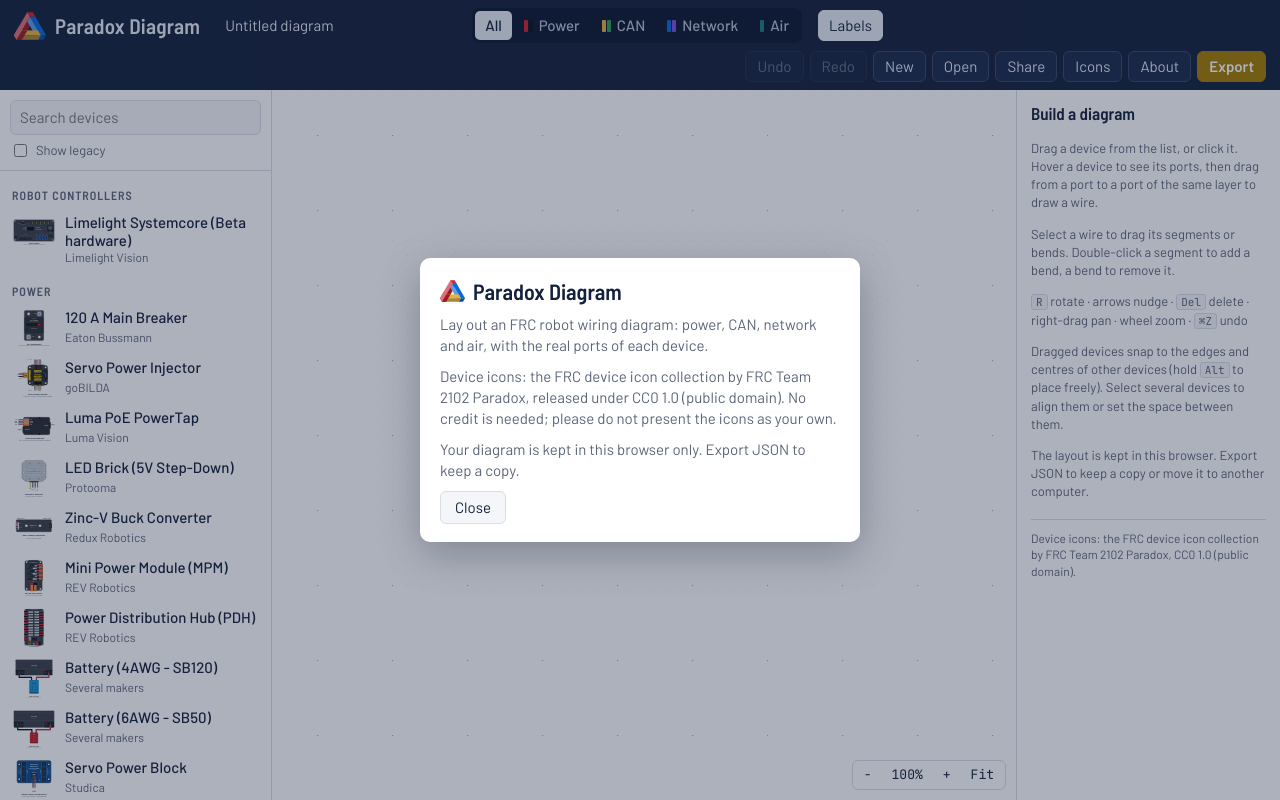
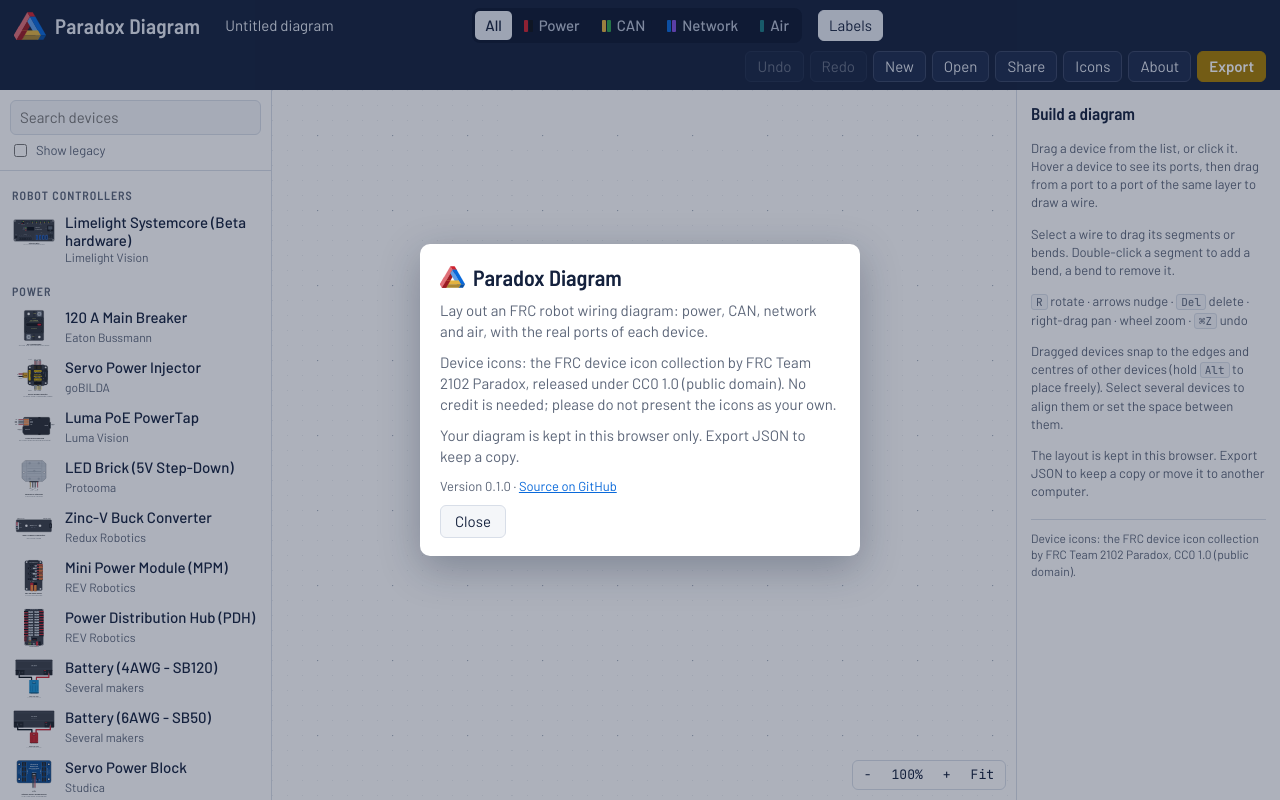
Before and after one commit to Paradox2102/ParadoxDiagram, a React (Vite) app: page / in a window 1280 px wide. Both pictures are taken after a click on the button "About". Built offline with nearby package versions, Linux system fonts and the light colour scheme.

Commit message:
ci: check workflow on pushes and pull requests; deploy to Railway only when a release is published (tag must match package.json); the About box shows the version

```diff
--- /dev/null
+++ b/src/env.d.ts
@@ -0,0 +1,2 @@
+// Set by vite.config.ts from package.json.
+declare const __APP_VERSION__: string;
--- a/src/ui/Header.tsx
+++ b/src/ui/Header.tsx
@@ -192,6 +192,10 @@
               No credit is needed; please do not present the icons as your own.
             </p>
             <p>Your diagram is kept in this browser only. Export JSON to keep a copy.</p>
+            <p className="about-version">
+              Version {__APP_VERSION__} ·{' '}
+              <a href="https://github.com/Paradox2102/ParadoxDiagram" target="_blank" rel="noreferrer">Source on GitHub</a>
+            </p>
             <button type="button" onClick={() => setAbout(false)} autoFocus>Close</button>
           </div>
         </div>
--- a/src/ui/styles.css
+++ b/src/ui/styles.css
@@ -256,3 +256,5 @@
 .icon-viewer-close { border: 1px solid var(--line); background: var(--bg); border-radius: var(--radius); padding: 4px 12px; cursor: pointer; }
 .icon-viewer-tile { display: grid; place-items: center; padding: 24px; min-height: 0; overflow: auto; background: #ffffff; }
 .icon-viewer-tile img { display: block; width: 100%; height: 66vh; object-fit: contain; }
+.about-version { color: var(--muted); font-size: 13px; }
+.about-version a { color: var(--select); }
--- a/vite.config.ts
+++ b/vite.config.ts
@@ -1,9 +1,11 @@
 /// <reference types="vitest/config" />
 import { defineConfig } from 'vite';
 import react from '@vitejs/plugin-react';
+import pkg from './package.json' with { type: 'json' };
 
 export default defineConfig({
   plugins: [react()],
+  define: { __APP_VERSION__: JSON.stringify(pkg.version) },
   base: './',
   test: {
     environment: 'jsdom',
```
